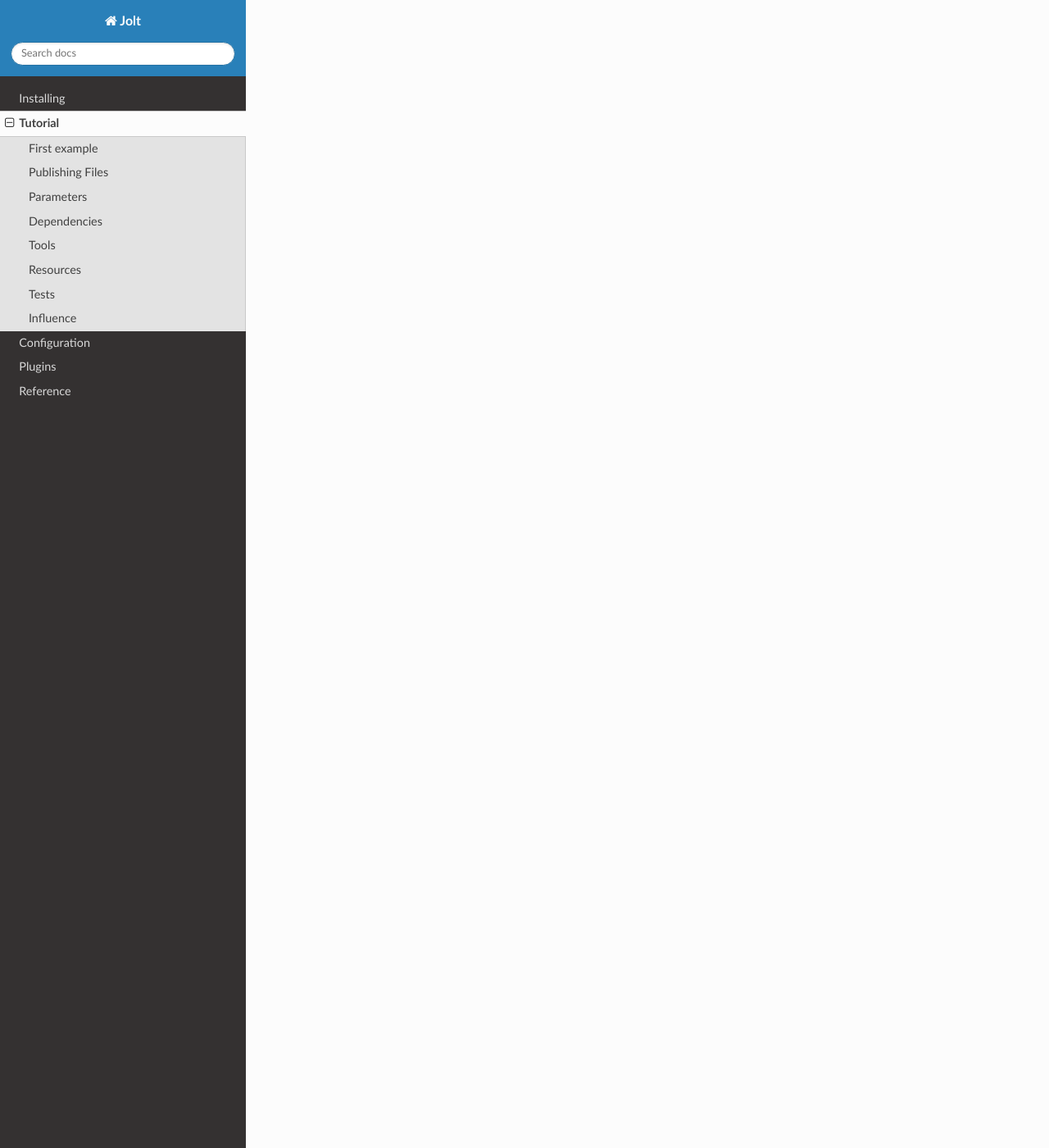
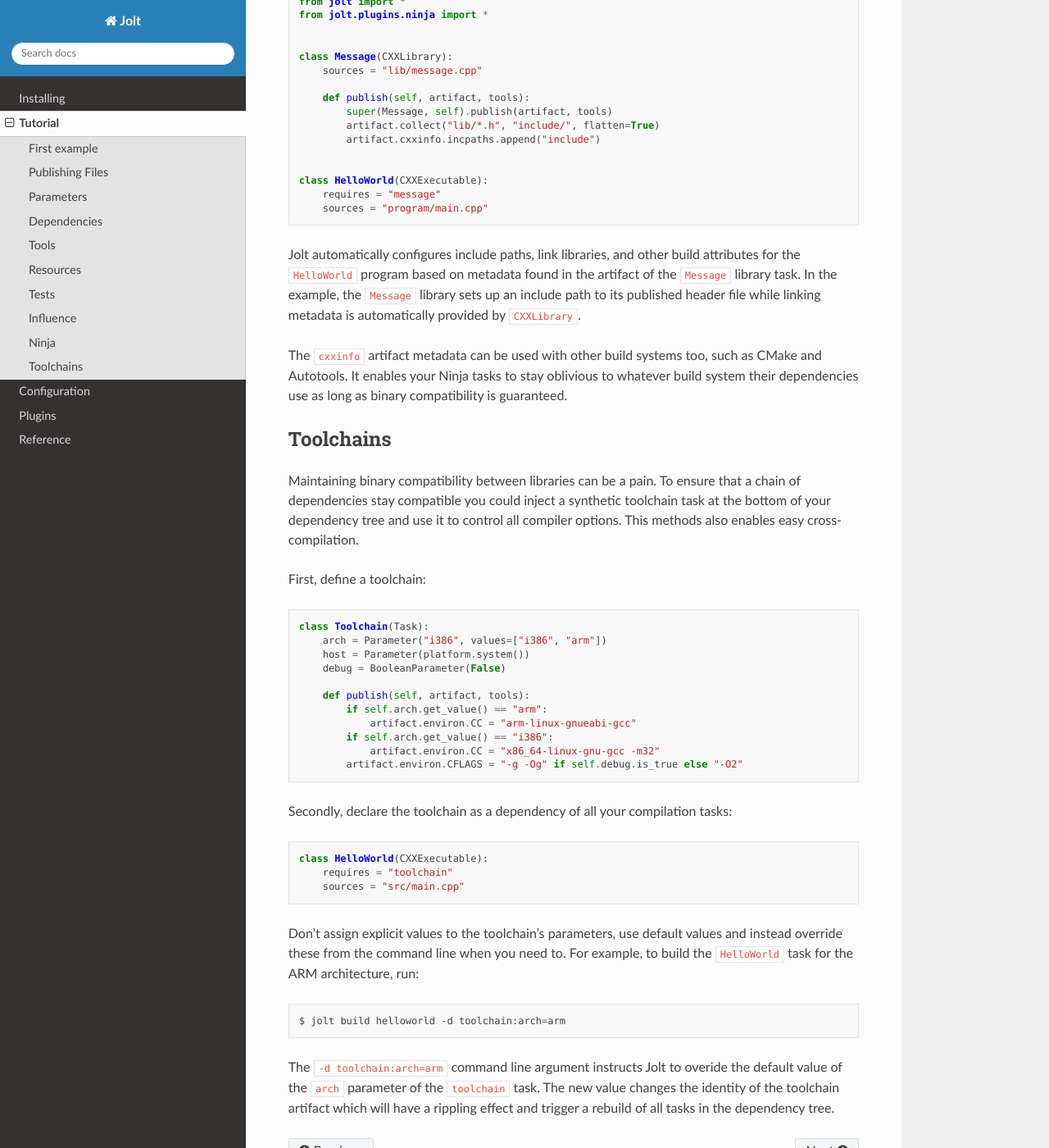
Before and after one commit to srand/jolt, a Sphinx documentation site: the page built from docs/quickstart.rst, in a window 1280 px wide and 1400 px high, scrolled down 8125 px. Shown: the whole window at 82% size. Built offline with Sphinx 7.4.7 and the Read the Docs theme 2.0.0, drawn with Linux system fonts in a browser that asks for light colours; some of the changed text lies outside the part shown.

Commit message:
ninja: add some docs
Signed-off-by: Robert Andersson <rbrt.andersson@outlook.com>

```diff
--- a/docs/quickstart.rst
+++ b/docs/quickstart.rst
@@ -394,3 +394,123 @@ are still available. Other time-based decorators include:
 The ``influence.source`` decorator adds the source code of a task function as
 hash influence. Above, the ``report`` method is registered. Similarly, there is
 also a ``influence.attribute`` decorator for task attributes and properties.
+
+
+Ninja
+-----
+
+Ninja is a fast third-party build system. Where other build systems, such as Jolt,
+are high-level languages, Ninja aims to be an assembler. Together they form a
+powerful couple. Jolt has builtin Ninja tasks which automatically generate Ninja
+files and build your projects for you. All you have to do is to tell Jolt which
+source files to compile. You can also define custom build rules for file types not
+recognized by Jolt.
+
+Below is an example of a library and a program. The library contains a function
+returning a message. The program calls this function and prints the message.
+
+.. code-block:: c++
+
+    // lib/message.cpp
+
+    #include "message.h"
+
+    const char *message() {
+      return "Hello world!";
+    }
+
+.. code-block:: c++
+
+    // program/main.cpp
+
+    #include <cstdlib>
+    #include <iostream>
+    #include "message.h"
+
+    int main() {
+      std::cout << message() << std::endl;
+      return EXIT_SUCCESS;
+    }
+
+
+To build the library and the program we use this Jolt recipe:
+
+.. code-block:: python
+
+    from jolt import *
+    from jolt.plugins.ninja import *
+
+
+    class Message(CXXLibrary):
+        sources = "lib/message.cpp"
+
+        def publish(self, artifact, tools):
+	    super(Message, self).publish(artifact, tools)
+            artifact.collect("lib/*.h", "include/", flatten=True)
+            artifact.cxxinfo.incpaths.append("include")
+
+
+    class HelloWorld(CXXExecutable):
+        requires = "message"
+        sources = "program/main.cpp"
+
+
+Jolt automatically configures include paths, link libraries, and other build
+attributes for the ``HelloWorld`` program based on metadata found in the artifact
+of the ``Message`` library task. In the example, the ``Message`` library sets up
+an include path to its published header file while linking metadata is
+automatically provided by ``CXXLibrary``.
+
+The ``cxxinfo`` artifact metadata can be used with other build systems too,
+such as CMake and Autotools. It enables your Ninja tasks to stay oblivious to
+whatever build system their dependencies use as long as binary compatibility
+is guaranteed.
+
+
+Toolchains
+----------
+
+Maintaining binary compatibility between libraries can be a pain. To ensure
+that a chain of dependencies stay compatible you could inject a synthetic
+toolchain task at the bottom of your dependency tree and use it to control
+all compiler options. This methods also enables easy cross-compilation.
+
+First, define a toolchain:
+
+.. code-block:: python
+
+    class Toolchain(Task):
+        arch = Parameter("i386", values=["i386", "arm"])
+	host = Parameter(platform.system())
+	debug = BooleanParameter(False)
+
+	def publish(self, artifact, tools):
+	    if self.arch.get_value() == "arm":
+		artifact.environ.CC = "arm-linux-gnueabi-gcc"
+	    if self.arch.get_value() == "i386":
+		artifact.environ.CC = "x86_64-linux-gnu-gcc -m32"
+	    artifact.environ.CFLAGS = "-g -Og" if self.debug.is_true else "-O2"
+
+
+Secondly, declare the toolchain as a dependency of all your compilation tasks:
+
+
+.. code-block:: python
+
+    class HelloWorld(CXXExecutable):
+        requires = "toolchain"
+        sources = "src/main.cpp"
+
+
+Don't assign explicit values to the toolchain's parameters, use default values
+and instead override these from the command line when you need to. For example,
+to build the ``HelloWorld`` task for the ARM architecture, run:
+
+.. code-block:: bash
+
+    $ jolt build helloworld -d toolchain:arch=arm
+
+The ``-d toolchain:arch=arm`` command line argument instructs Jolt to overide
+the default value of the ``arch`` parameter of the ``toolchain`` task. The new
+value changes the identity of the toolchain artifact which will have a rippling
+effect and trigger a rebuild of all tasks in the dependency tree.
--- a/docs/reference.rst
+++ b/docs/reference.rst
@@ -30,7 +30,7 @@ Parameter
 
 
 BooleanParameter
----------
+----------------
 
 .. autoclass:: jolt.BooleanParameter
    :members: __init__, __str__, is_default, get_default, get_value, set_value, is_set, is_unset, is_true, is_false
```
Also changed, not shown: 3 other files.
